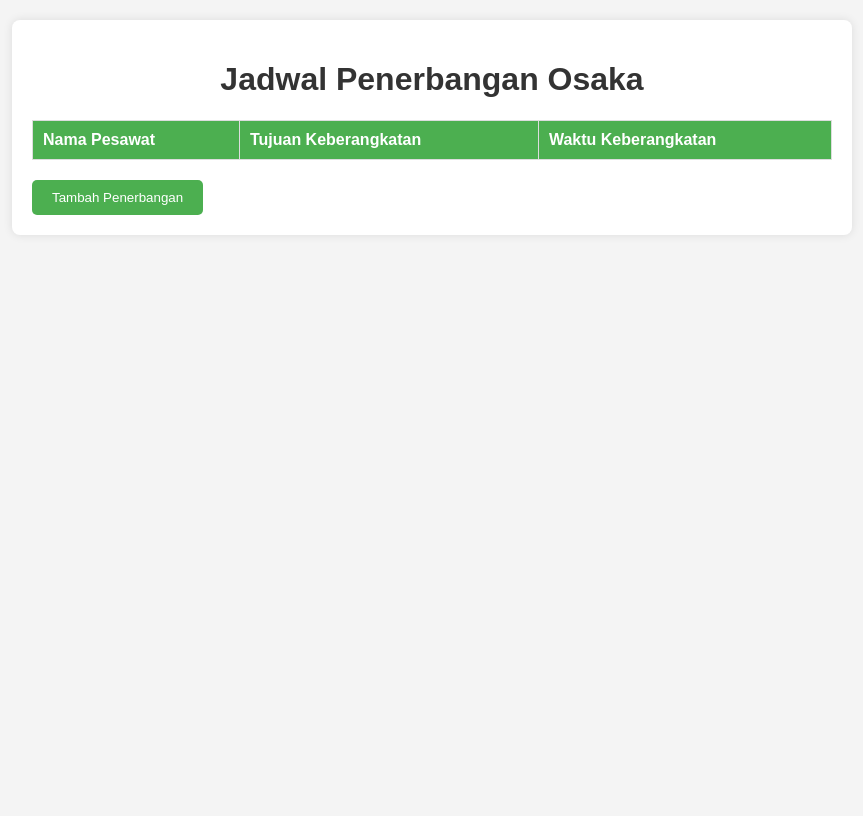
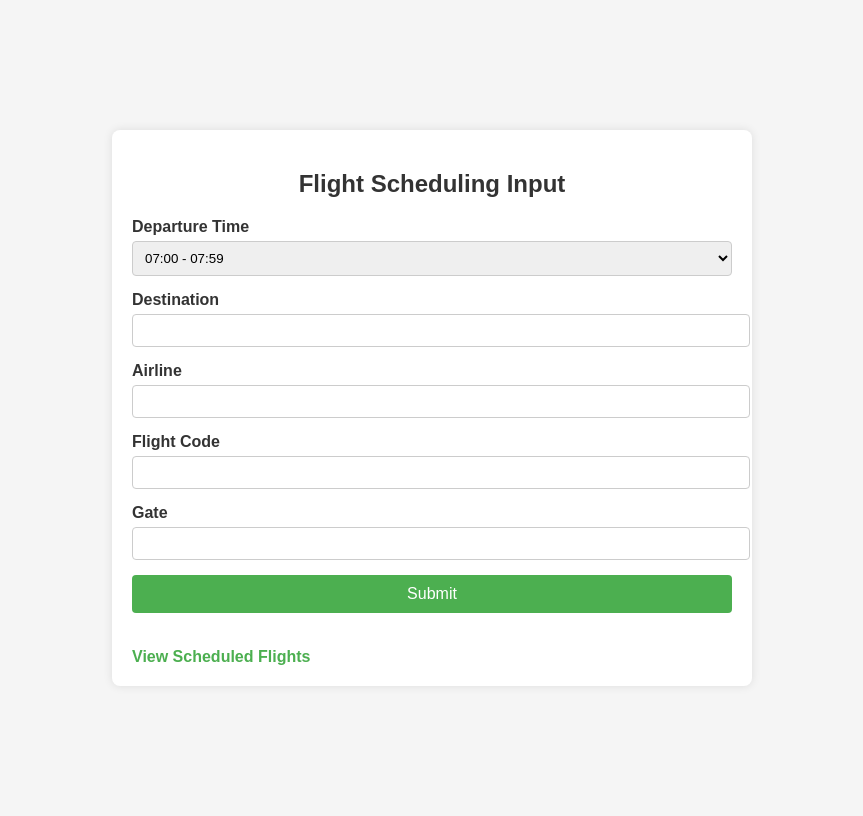
Before and after one commit to biobinary/osaka-flight-scheduler, a Flask app: page / in a window 1280 px wide. Shown: the whole page, without its empty margins (208-1071 px from the left). Before the commit the page ends 215 px from the top, so only its background shows below. Run offline with Flask 3, Linux system fonts and the light colour scheme; lists and menus that the app fills with data are empty.

Commit message:
Purwarupa awal untuk tampilan input-an nya

```diff
--- a/app.py
+++ b/app.py
@@ -1,10 +1,57 @@
-from flask import Flask, render_template
+from flask import Flask, render_template, redirect, request, url_for
+from datetime import time, datetime, timedelta
+import sqlite3
 
 app = Flask(__name__)
 
-@app.route('/')
+def generate_time_slots(start, end, interval_minutes):
+
+    slots = []
+    current_time = datetime.strptime(start, '%H:%M')
+    end_time = datetime.strptime(end, '%H:%M')
+
+    while current_time <= end_time:
+        next_time = current_time + timedelta(minutes=interval_minutes - 1)
+        slot = f"{current_time.strftime('%H:%M')} - {next_time.strftime('%H:%M')}"
+        slots.append(slot)
+        current_time = next_time + timedelta(minutes=1)
+
+    return slots
+
+@app.route('/', methods=["GET", "POST"])
 def home():
-    return render_template('index.html', title="Home")
+
+    if request.method == 'POST':
+
+        departure_time = request.form['departure_time']
+        destination = request.form['destination']
+        airline = request.form['airline']
+        flight_code = request.form['flight_code']
+        gate = request.form['gate']
+
+        conn = sqlite3.connect('flights.db')
+        cursor = conn.cursor()
+        cursor.execute('''
+            INSERT INTO flights (departure_time, destination, airline, flight_code, gate)
+            VALUES (?, ?, ?, ?, ?)
+        ''', (departure_time, destination, airline, flight_code, gate))
+        conn.commit()
+        conn.close()
+
+        return redirect(url_for('home'))
+
+    time_slots = generate_time_slots("07:00", "20:00", 60)
+    return render_template('index.html', time_slots=time_slots)
+
+@app.route('/view_flights')
+def view_flights():
+    conn = sqlite3.connect('flights.db')
+    cursor = conn.cursor()
+    cursor.execute("SELECT * FROM flights")
+    flights = cursor.fetchall()
+    conn.close()
+
+    return render_template('view_flights.html', flights=flights)
 
 if __name__ == '__main__':
     app.run(debug=True)
--- a/static/css/style.css
+++ b/static/css/style.css
@@ -1,33 +1,74 @@
 body {
     font-family: Arial, sans-serif;
-    background-color: #f4f4f4;
-    margin: 0;
-    padding: 20px;
+    background-color: #f5f5f5;
+    display: flex;
+    justify-content: center;
+    align-items: center;
+    height: 100vh;
 }
 
 .container {
-    max-width: 800px;
-    margin: auto;
-    background: white;
+    width: 100%;
+    max-width: 600px;
+    margin: 0 auto;
     padding: 20px;
+    background-color: #ffffff;
     border-radius: 8px;
     box-shadow: 0 0 10px rgba(0, 0, 0, 0.1);
+    overflow-x: auto;
 }
 
-h1 {
+h2 {
     text-align: center;
     color: #333;
+}
+
+.form-group {
+    margin-bottom: 15px;
+}
+
+.form-group label {
+    font-weight: bold;
+    display: block;
+    color: #333;
+}
+
+.form-group input, .form-group select {
+    width: 100%;
+    padding: 8px;
+    margin-top: 5px;
+    border: 1px solid #ccc;
+    border-radius: 4px;
+}
+
+.form-group button {
+    width: 100%;
+    padding: 10px;
+    border: none;
+    border-radius: 4px;
+    background-color: #4CAF50;
+    color: #fff;
+    font-size: 16px;
+    cursor: pointer;
+}
+
+.form-group button:hover {
+    background-color: #45a049;
 }
 
 table {
     width: 100%;
     border-collapse: collapse;
     margin-top: 20px;
+    table-layout: auto;
+}
+
+table, th, td {
+    border: 1px solid #ddd;
 }
 
 th, td {
-    border: 1px solid #ddd;
-    padding: 10px;
+    padding: 12px;
     text-align: left;
 }
 
@@ -36,16 +77,23 @@ th {
     color: white;
 }
 
-button {
-    margin-top: 20px;
-    padding: 10px 20px;
-    background-color: #4CAF50;
-    color: white;
-    border: none;
-    border-radius: 5px;
+tbody tr:nth-child(even) {
+    background-color: #f9f9f9;
+}
+
+tbody tr:hover {
+    background-color: #f1f1f1;
     cursor: pointer;
 }
 
-button:hover {
-    background-color: #45a049;
+a {
+    display: inline-block;
+    margin-top: 20px;
+    text-decoration: none;
+    color: #4CAF50;
+    font-weight: bold;
 }
+
+a:hover {
+    color: #45a049;
+}
--- a/templates/index.html
+++ b/templates/index.html
@@ -3,24 +3,42 @@
 <head>
     <meta charset="UTF-8">
     <meta name="viewport" content="width=device-width, initial-scale=1.0">
-    <title>{{ title }}</title>
+    <title>Flight Scheduling Input</title>
     <link rel="stylesheet" href="{{ url_for('static', filename='css/style.css') }}">
 </head>
 <body>
     <div class="container">
-        <h1>Jadwal Penerbangan Osaka</h1>
-        <table id="flightTable">
-            <thead>
-                <tr>
-                    <th>Nama Pesawat</th>
-                    <th>Tujuan Keberangkatan</th>
-                    <th>Waktu Keberangkatan</th>
-                </tr>
-            </thead>
-            <tbody>
-            </tbody>
-        </table>
-        <button>Tambah Penerbangan</button>
+        <h2>Flight Scheduling Input</h2>
+        <form action="{{ url_for('home') }}" method="POST">
+            <div class="form-group">
+                <label for="departure_time">Departure Time</label>
+                <select id="departure_time" name="departure_time" required>
+                    {% for slot in time_slots %}
+                        <option value="{{ slot }}">{{ slot }}</option>
+                    {% endfor %}
+                </select>
+            </div>
+            <div class="form-group">
+                <label for="destination">Destination</label>
+                <input type="text" id="destination" name="destination" required>
+            </div>
+            <div class="form-group">
+                <label for="airline">Airline</label>
+                <input type="text" id="airline" name="airline" required>
+            </div>
+            <div class="form-group">
+                <label for="flight_code">Flight Code</label>
+                <input type="text" id="flight_code" name="flight_code" required>
+            </div>
+            <div class="form-group">
+                <label for="gate">Gate</label>
+                <input type="text" id="gate" name="gate" required>
+            </div>
+            <div class="form-group">
+                <button type="submit">Submit</button>
+            </div>
+        </form>
+        <a href="{{ url_for('view_flights') }}">View Scheduled Flights</a>
     </div>
 </body>
 </html>
```
Also changed, not shown: setup_database.py (added, +19 -0 lines), templates/view_flights.html (added, +37 -0 lines).
